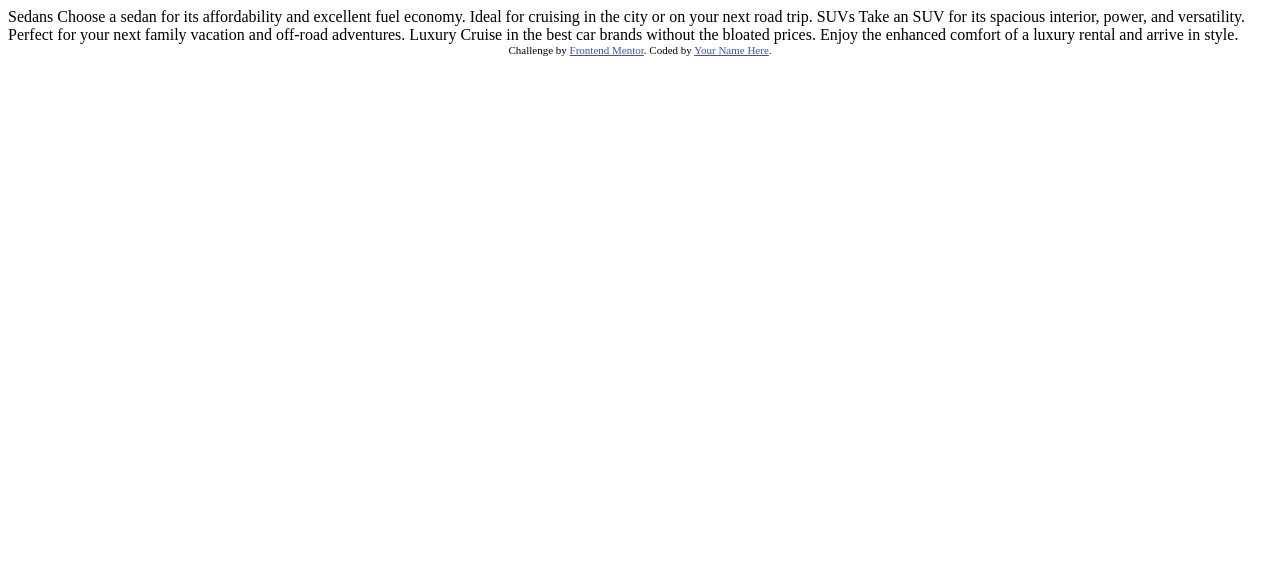
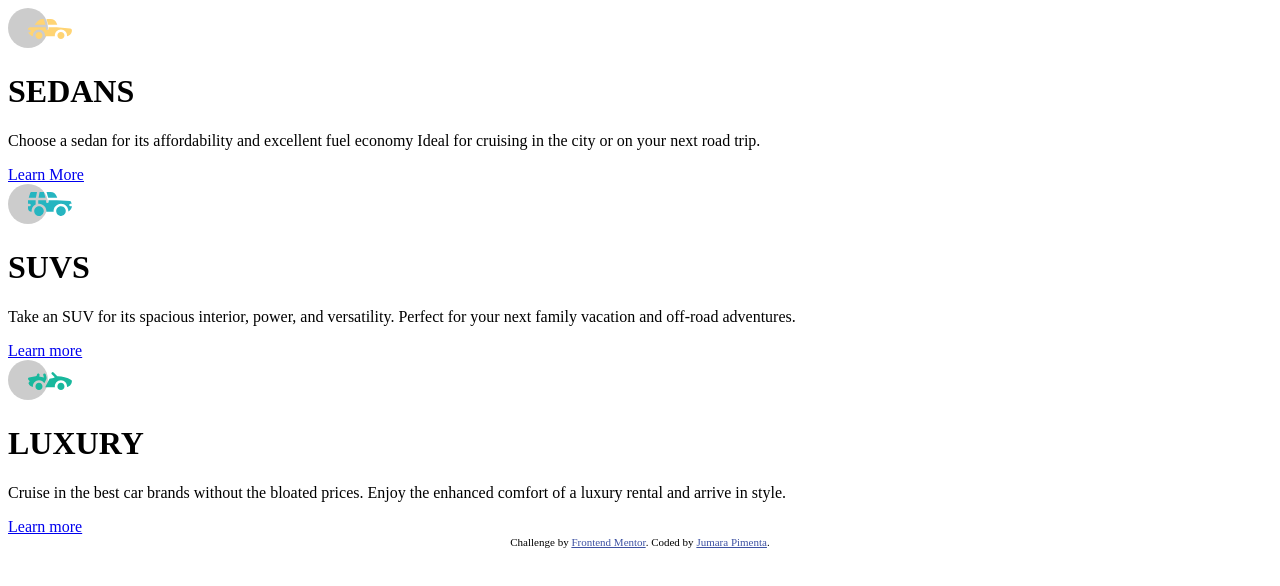
Before and after one commit to jumara-pimenta/challenge-column, a plain HTML site: page index.html in a window 1280 px wide. Drawn offline with Linux system fonts and the light colour scheme.

Commit message:
html modified

```diff
--- a/index.html
+++ b/index.html
@@ -2,13 +2,18 @@
 <html lang="en">
 <head>
   <meta charset="UTF-8">
-  <meta name="viewport" content="width=device-width, initial-scale=1.0"> <!-- displays site properly based on user's device -->
+  <meta name="viewport" content="width=device-width, initial-scale=1.0">
 
   <link rel="icon" type="image/png" sizes="32x32" href="./images/favicon-32x32.png">
 
-  <title>Frontend Mentor | 3-column preview card component</title>
+  <link rel="preconnect" href="https://fonts.googleapis.com">
+  <link rel="preconnect" href="https://fonts.gstatic.com" crossorigin>
+  <link href="https://fonts.googleapis.com/css2?family=Lexend+Deca&display=swap" rel="stylesheet">
+  <link rel="preconnect" href="https://fonts.googleapis.com">
+  <link rel="preconnect" href="https://fonts.gstatic.com" crossorigin>
+  <link href="https://fonts.googleapis.com/css2?family=Big+Shoulders+Display:wght@700&display=swap" rel="stylesheet">
+  <title>Challenge Frontend Mentor | 3-column</title>
 
-  <!-- Feel free to remove these styles or customise in your own stylesheet 👍 -->
   <style>
     .attribution { font-size: 11px; text-align: center; }
     .attribution a { color: hsl(228, 45%, 44%); }
@@ -16,21 +21,32 @@
 </head>
 <body>
 
-  Sedans
-  Choose a sedan for its affordability and excellent fuel economy. Ideal for cruising in the city
-  or on your next road trip.
-
-  SUVs
-  Take an SUV for its spacious interior, power, and versatility. Perfect for your next family vacation
-  and off-road adventures.
-
-  Luxury
-  Cruise in the best car brands without the bloated prices. Enjoy the enhanced comfort of a luxury
-  rental and arrive in style.
+  <main>
+    <div class="container">
+      <div class="column-1">
+        <img src="./images/icon-sedans.svg" alt="sedans-image" class="sedans-image">
+        <h1 class="sedans-title">SEDANS</h1>
+        <p class="about-sedans">Choose a sedan for its affordability and excellent fuel economy Ideal for cruising in the city or on your next road trip.</p>
+        <a class="btn-sedans"href="#">Learn More</a>
+      </div>
+      <div class="column-2">
+        <img src="./images/icon-suvs.svg" alt="suvs-image" class="suvs-image">
+        <h1 class="suvs-title">SUVS</h1>
+        <p class="about-suvs">Take an SUV for its spacious interior, power, and versatility. Perfect for your next family vacation and off-road adventures.</p>
+        <a class="btn-suvs" href="#">Learn more</a>
+      </div>
+      <div class="column-3">
+        <img src="./images/icon-luxury.svg" alt="luxury-image" class="luxury-image">
+        <h1 class= "luxury-title" >LUXURY</h1>
+        <p class="about-luxury">Cruise in the best car brands without the bloated prices. Enjoy the enhanced comfort of a luxury rental and arrive in style.</p>
+        <a class="btn-luxury" href="#">Learn more</a>
+      </div>
+    </div>
+  </main>
 
   <div class="attribution">
     Challenge by <a href="https://www.frontendmentor.io?ref=challenge" target="_blank">Frontend Mentor</a>.
-    Coded by <a href="#">Your Name Here</a>.
+    Coded by <a href="#">Jumara Pimenta</a>.
   </div>
 </body>
 </html>
--- /dev/null
+++ b/style.css
@@ -0,0 +1,2 @@
+ /* font-family: 'Lexend Deca', sans-serif;
+ font-family: 'Big Shoulders Display', cursive; */
```
